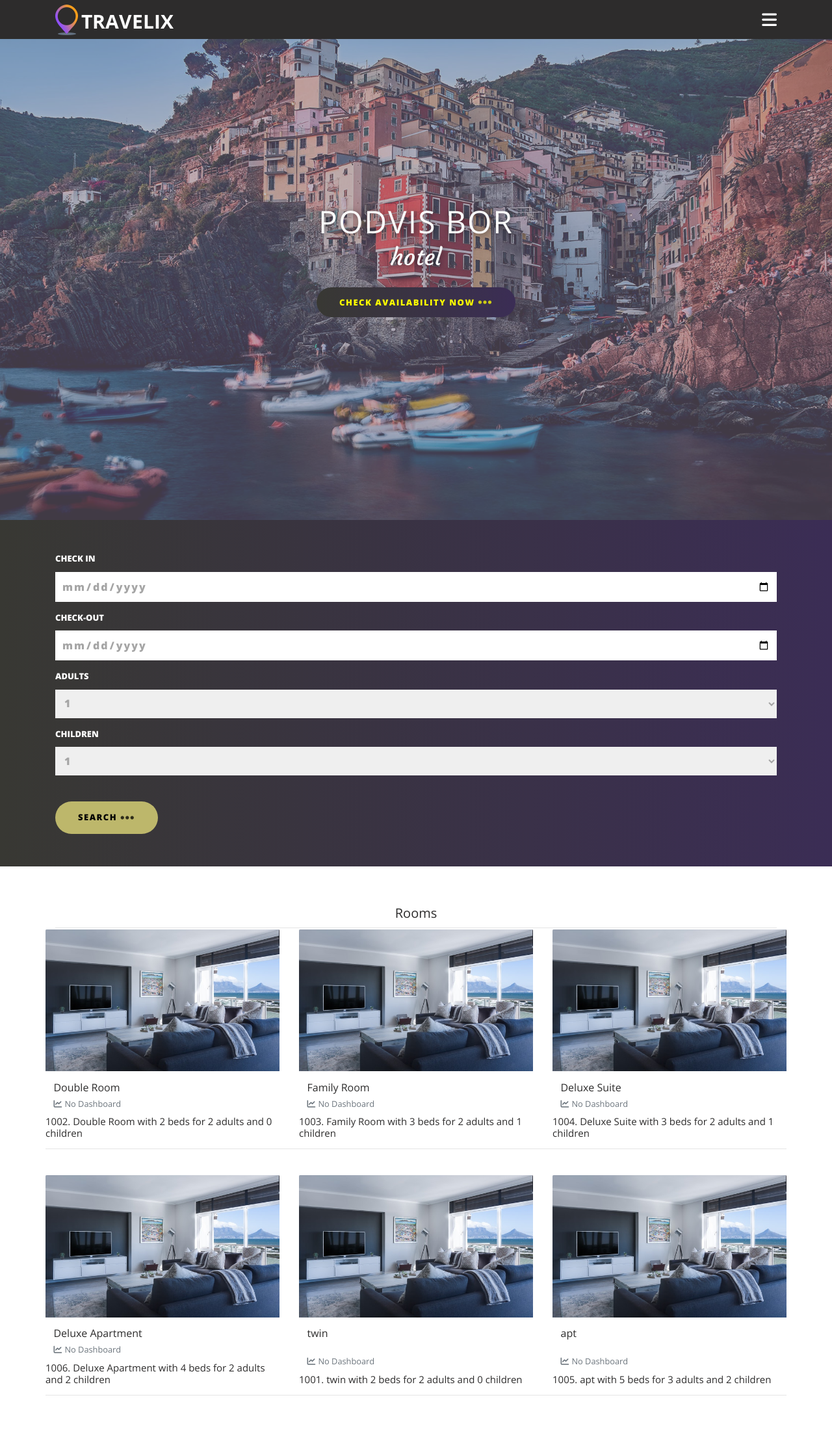
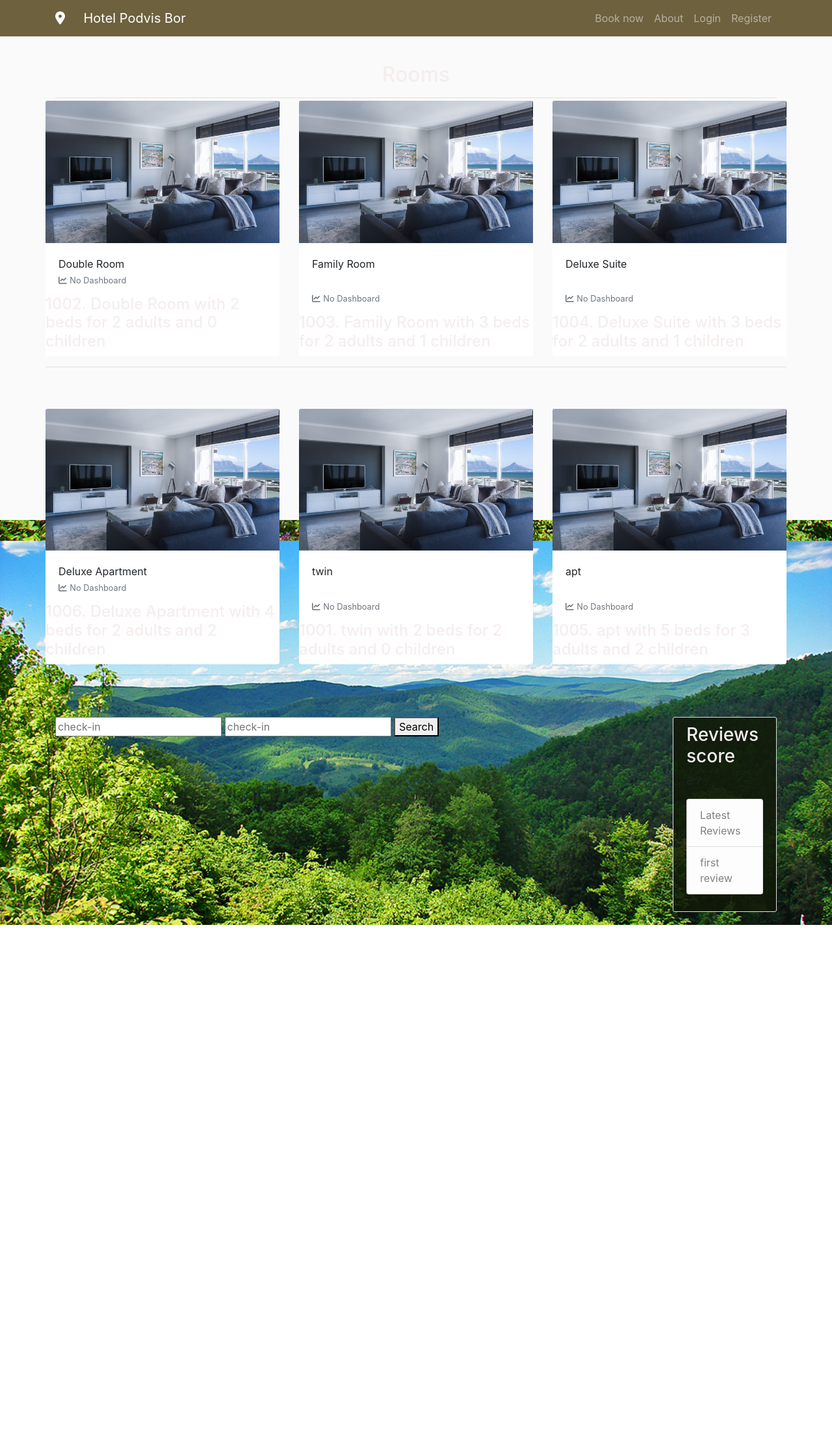
Before and after one commit to podvistorcheto/hotel-reservations-app, a Django app: page /rooms/ in a window 1280 px wide. Shown: the whole page at 65% size. After the commit the page ends 1423 px from the top, so only its background shows below. Run offline with Django 3.2, Linux system fonts and the light colour scheme; data comes from the database, SQL or seed files in the repository; both versions use the stored data as it was after the commit; some libraries are stand-ins or nearby versions.

Commit message:
Landing page new image

```diff
--- a/hotel/static/hotel/base.css
+++ b/hotel/static/hotel/base.css
@@ -1,278 +1,89 @@
-/*Import the fonts used*/
-@import url('https://fonts.googleapis.com/css?family=Courgette|Open+Sans:400,800&display=swap');
-/*Basic reset*/
-*,
-*::before,
-*::after {
-    margin: 0;
-    padding: 0;
-    box-sizing: border-box;
-}
-/*Custom properties*/
-:root {
-    --dark-color: #2d2c2c;
-    --purple-solid: #13041d;
-    --purple-transparent: rgba(53, 10, 79, .7);
-    --purple-transparent-alt: rgba(130, 117, 138, 0.5);
-    --purple-light: #3b2d55;
-    --yellow-solid: #383833;
-    --gradient-color: linear-gradient(to right, var(--yellow-solid), var(--purple-light));
-    --gradient-color-alt: linear-gradient(to right, var(--purple-light), var(--yellow-solid));
+body {
+  background: url('/media/strandzha.jpg') no-repeat center center fixed;
+  background-size: cover;
+  margin-top: 5rem;
+  width: 100%;
+  height: 100%;
 }
 
-/* global styles */
-
-html {
-    font-size: 10px;
-}
-
-body {
-    font-family: 'Open Sans', sans-serif;
-    font-size: 1.6rem;
-    color: var(--dark-color);
-}
-
-a {
-    text-emphasis: none;
-    color: inherit;
+h1, h2, h3, h4, h5, h6 {
+  color: #f5eeee;
 }
 
 ul {
-    list-style: none;
+  margin: 0;
 }
 
-section {
-    padding: 5rem 0;
+.bg-steel {
+  background-color: #6d613e;
 }
 
-/* reusable item styles */
-
-/*.container {
-    width: 100%;
-    max-width: 120rem;
-    padding: 0 1.5rem;
-    margin: 0 auto;
-}
-*/
-
-.btn {
-    color: yellow;
-    font-size: 1.3rem;
-    font-weight: bold;
-    text-transform: uppercase;
-    padding: .5rem 3.5rem;
-    border: none;
-    border-radius: 10rem;
-    letter-spacing: 1.5px;
-    display: inline-flex;
-    align-items: center;
+.site-header .navbar-nav .nav-link {
+  color: #fafafa;
 }
 
-
-/* styling the header */
-
-.header {
-    width: 100%;
-    height: 6rem;
-    display: flex;
-    align-items: center;
-    position: fixed;
-    top: 0;
-    left: 0;
-    background-color: var(--dark-color);
-    z-index: 999;
+.site-header .navbar-nav .nav-link:hover {
+  color: #ffffff;
 }
 
-/* navbar */
-
-.nav {
-    display: flex;
-    align-items: center;
-    justify-content: space-between;
+.site-header .navbar-nav .nav-link.active {
+  font-weight: 500;
 }
 
-logo img {
-    max-width: 80%;
+.content-section {
+  background: #101808d7;
+  padding: 10px 20px;
+  border: 1px solid #dddddd;
+  border-radius: 3px;
+  margin-bottom: 20px;
 }
 
-.hamburger-menu {
-    font-size: 2.6rem;
-    color: #ffffff;
-    cursor: pointer;
-    position: relative;
-    z-index: 1500;
+.article-title {
+  color: #444444;
 }
 
-.hamburger-menu .fa-times {
-    display: none;
+a.article-title:hover {
+  color: #428bca;
+  text-decoration: none;
 }
 
-.menu-open .hamburger-menu .fa-times {
-    display: block;
+.article-content {
+  white-space: pre-line;
 }
 
-.menu-open .hamburger-menu .fa-bars {
-    display: none;
+.article-img {
+  height: 65px;
+  width: 65px;
+  margin-right: 16px;
 }
 
-.nav-list {
-    position: fixed;
-    top: 0;
-    left: 0;
-    width: 100%;
-    height: 100%;
-    background-color: var(--purple-solid);
-    display: flex;
-    flex-direction: column;
-    align-items: center;
-    justify-content: center;
-    z-index: 1400;
-    opacity: 0;
-    transform: scale(0);
-    transition: opacity 0.75s;
+.article-metadata {
+  padding-bottom: 1px;
+  margin-bottom: 4px;
+  border-bottom: 1px solid #e3e3e3
 }
 
-.nav-item:not(:last-child){
-    margin-bottom: .5rem;
+.article-metadata a:hover {
+  color: #333;
+  text-decoration: none;
 }
 
-.menu-open .nav-list {
-    opacity: 1;
-    transform: scale(1);
+.article-svg {
+  width: 25px;
+  height: 25px;
+  vertical-align: middle;
 }
 
-.nav-link {
-    display: block;
-    color: #fafafa;
-    font-size: 3rem;
-    font-weight: bold;
-    text-transform: uppercase;
-    letter-spacing: 2px;
-    padding: 1rem;
+.account-img {
+  height: 125px;
+  width: 125px;
+  margin-right: 20px;
+  margin-bottom: 16px;
 }
 
-/* main styling */
-
-.hero {
-    width: 100%;
-    height: 100vh;
-    background: url(" /media/hero_background.jpg") center no-repeat;
-    background-size: cover;
-    display: flex;
-    text-align: center;
-    align-items: center;
-    position: relative;
-    z-index: 0;
+.account-heading {
+  font-size: 2.5rem;
 }
-
-.hero::before {
-    content: '';
-    position: absolute;
-    top: 0;
-    left: 0;
-    width: inherit;
-    height: inherit;
-    background-color: var(--purple-transparent-alt);
-    z-index: -1;
-}
-
-.main-heading {
-    color: #fafafa;
-    line-height: 1;
-    text-shadow: 1px 1px 1rem rgba(0,0,0, .5);
-    margin-bottom: 2.5rem;
-}
-
-.title {
-    font-size: 4.8rem;
-    text-transform: uppercase;
-    letter-spacing: 2px;
-}
-
-.subtitle {
-    font-size: 3.6rem;
-    font-weight: 300;
-    font-family: 'Courgette', cursive;
-}
-
-
-
-.btn:hover {
-    color: whitesmoke;
-}
-
-.btn-gradient {
-    background-image: var(--gradient-color);
-}
-
-.btn-gradient:hover {
-    background-image: var(--gradient-color-alt);
-}
-
-.dots {
-    font-size: 2.4rem;
-    margin-left: .5rem;
-    opacity: .75;
-}
-
-
-.booking {
-    background-image: var(--gradient-color)
-}
-
-.input-group {
-    margin-bottom: 1.5rem;
-}
-
-.input-label {
-    display: block;
-    font-size: 1.3rem;
-    text-transform: uppercase;
-    color: #fff;
-    font-weight: bold;
-    margin-bottom: 1rem;
-}
-
-.input,
-.options {
-    outline: none;
-    border: none;
-    width: 100%;
-    min-height: 4rem;
-    padding: 1rem;
-    font-weight: bold;
-    color: #a5a5a5;
-    letter-spacing: 2px;
-    font-family: "Open Sans", sans-serif;
-    /* resize: none; */
-}
-
-.form-btn {
-    margin-top: 2.5rem;
-    cursor: pointer;
-}
-
-.check {
-    background-color: darkkhaki;
-}
-
-.check:hover {
-    background-color: yellow;
-}
-
-.click {
-    color: black;
-
-}
-
-.korekt {
-    margin-top: 1rem;
-    margin-bottom: 1rem;
-}
-
-::placeholder {
-    color: inherit;
-    }
 
 /* ROOMS */
 
@@ -283,4 +94,5 @@
     left: 0;
     position: fixed;
     background: #fafafa;
+    z-index: -1;
 }
--- a/hotel/static/hotel/base5.css
+++ b/hotel/static/hotel/base5.css
@@ -82,3 +82,5 @@
 .account-heading {
   font-size: 2.5rem;
 }
+
+/
--- /dev/null
+++ b/hotel/static/hotel/datepicker.js
@@ -0,0 +1,21 @@
+$(document).ready(function () {
+    var minDate = new Date();
+    $("#checks_in").datepicker({
+        showAnim: 'drop',
+        numberOfMonth: 1,
+        minDate: minDate,
+        dateFormat: 'dd/mm/yyyy',
+        onClose: function (selectedDate) {
+            $('#checks_out').datepicker("option", "minDate", selectedDate)
+        }
+    });
+    $("#checks_out").datepicker({
+        showAnim: 'drop',
+        numberOfMonth: 1,
+        minDate: minDate,
+        dateFormat: 'dd/mm/yyyy',
+        onClose: function (selectedDate) {
+            $('#checks_out').datepicker("option", "minDate", selectedDate)
+        }
+    });
+});
--- a/hotel/templates/hotel/base.html
+++ b/hotel/templates/hotel/base.html
@@ -26,7 +26,6 @@
     <script src="https://stackpath.bootstrapcdn.com/bootstrap/4.3.1/js/bootstrap.min.js" integrity="sha384-JjSmVgyd0p3pXB1rRibZUAYoIIy6OrQ6VrjIEaFf/nJGzIxFDsf4x0xIM+B07jRM" crossorigin="anonymous"></script>
     {% endblock %}
     {% block extra_js %}
-
     {% endblock %}
     {% if title %}
         <title>Podvis Bor - {{ title }}</title>
@@ -35,97 +34,65 @@
     {% endif %}
 </head>
 <body>
+    <header class="">
+		<nav class="navbar navbar-expand-md navbar-dark bg-steel fixed-top">
+			<div class="container">
+                    <div>
+                    <a class="navbar-brand mr-4" href="{% url 'page-one' %}"><i class="fas fa-map-marker-alt"></i></a>
+                    <a class="navbar-brand mr-4" href="{% url 'page-one' %}">Hotel Podvis Bor</a>
+                                            </div>
 
+                        <button class="navbar-toggler" type="button" data-toggle="collapse" data-target="#navbarToggle" aria-controls="navbarToggle" aria-expanded="false" aria-label="Toggle navigation">
+                            <span class="navbar-toggler-icon"></span>
+                        </button>
+                    <div class="collapse navbar-collapse" id="navbarToggle">
+                        <div class="navbar-nav mr-auto">
 
-	<header class="header">
-		<div class="container">
-			<nav class="nav">
-				<a href="#" class="logo">
-                    <img src="../media/logo.png" alt="">
-                </a>
-				<div class="hamburger-menu">
-					<i class="fas fa-bars"></i>
-					<i class="fas fa-times"></i>
                         </div>
-				<ul class="nav-list">
-					<li class="nav-item">
-						<a href="#" class="nav-link">One</a>
-					</li>
-					<li class="nav-item">
-						<a href="#" class="nav-link">Two</a>
-					</li>
-					<li class="nav-item">
-						<a href="#" class="nav-link">Book Now</a>
-					</li>
-				</ul>
-			</nav>
-		</div>
-	</header>
-    {% block main %}
-    <main>
-        <div class="hero">
-            <div class="container">
-                <div class="main-heading">
-                    <h1 class="title">Podvis Bor</h1>
-                    <h2 class="subtitle">hotel</h2>
-                </div>
-                <a href="" class="btn btn-color btn-gradient">Check availability now
-                    <span class="dots"><i class="fas fa-ellipsis-h"></i></span>
-                </a>
+                        <!-- Navbar Right Side -->
+                        <div class="navbar-nav title-menu">
+                            <a class="nav-item nav-link" href="{% url 'page-two' %}">Book now</a>
+                            <a class="nav-item nav-link" href="{% url 'page-two' %}">About</a>
+                            <a class="nav-item nav-link" href="#">Login</a>
+                            <a class="nav-item nav-link" href="#">Register</a>
                         </div>
                     </div>
-
-    </main>
-    <section class="booking">
-        <div class="container">
-			<form>
-				<div class="input-group">
-					<label for="check-in" class="input-label">Check In</label>
-					<input type="date" class="input" id="check-in">
 			</div>
-					<div class="input-group">
-						<label for="check-out" class="input-label">Check-out</label>
-						<input type="date" class="input" id="check-out">
-							                </div>
-						<div class="input-group">
-							<label for="adults" class="input-label">Adults</label>
-							<select class="options" id="adults" >
-                                <option value="0">1</option>
-                                <option value="0">2</option>
-                                <option value="0">3</option>
-                                <option value="0">4</option>
-                            </select>
-						</div>
-						<div class="input-group">
-							<label for="children" class="input-label">Children</label>
-							<select class="options" id="children">
-                                <option value="0">1</option>
-                                <option value="0">2</option>
-                                <option value="0">3</option>
-                                <option value="0">4</option>
-                            </select>
-						</div>
-
-                        <button type="submit" class="btn form-btn check"><p class="click korekt">Search</p>
-                            <span class="dots click"><i class="fas fa-ellipsis-h"></i></span>
-                        </button>
-
-			</form>
-        </div>
-    </section>
-    <section>
-        <div class="container">
-        </div>
-            <form
-    </section>
-    {% endblock main %}
+		</nav>
+	</header>
+    {% if messages %}
+        <div class="message-container"></div>
+    {% endif %}
 
     {% block content %}
     {% endblock %}
-
+    <main role="main" class="container">
+      <div class="row">
+        <div class="col-md-10">
+            <form action="" method="POST">
+        {% csrf_token %}
+        <input type='text' id=checks-in placeholder="check-in">
+        <input type='text' id=checks-out placeholder="check-in">
+        <button type="submit">Search</button>
+        </form>
+        </div>
+        <div class="col-md-2">
+          <div class="content-section">
+            <h3>Reviews score</h3>
+            <p class="">8.7
+              <ul class="list-group">
+                <li class="list-group-item list-group-item-light">Latest Reviews</li>
+                <li class="list-group-item list-group-item-light">first review</li>
+              </ul>
+            </p>
+          </div>
+        </div>
+      </div>
+    </main>
 	<!-- manual base.js-->
 	{% block postload_js %}
 	<script src="{% static 'hotel/base.js' %}"></script>
+    <script src="{% static 'hotel/datepicker.js' %}"></script>
 	{% endblock %}
 </body>
 </html>
--- a/hotel/templates/hotel/room_list.html
+++ b/hotel/templates/hotel/room_list.html
@@ -1,9 +1,8 @@
 {% extends "hotel/base.html" %}
 {% load static %}
 
-
-
 {% block content %}
+    <div class="overlay"></div>
     <div class="container">
         <div class="row">
             <div class="col text-center mt-3">
```
Also changed, not shown: hotel/templates/availability_form.html (+10 -0 lines), hotel/templates/hotel/base5.html (deleted, +0 -106 lines), db.sqlite3, media/mountain_hotel.jpg (added). Lines whose indentation alone changed are shown as unchanged.
